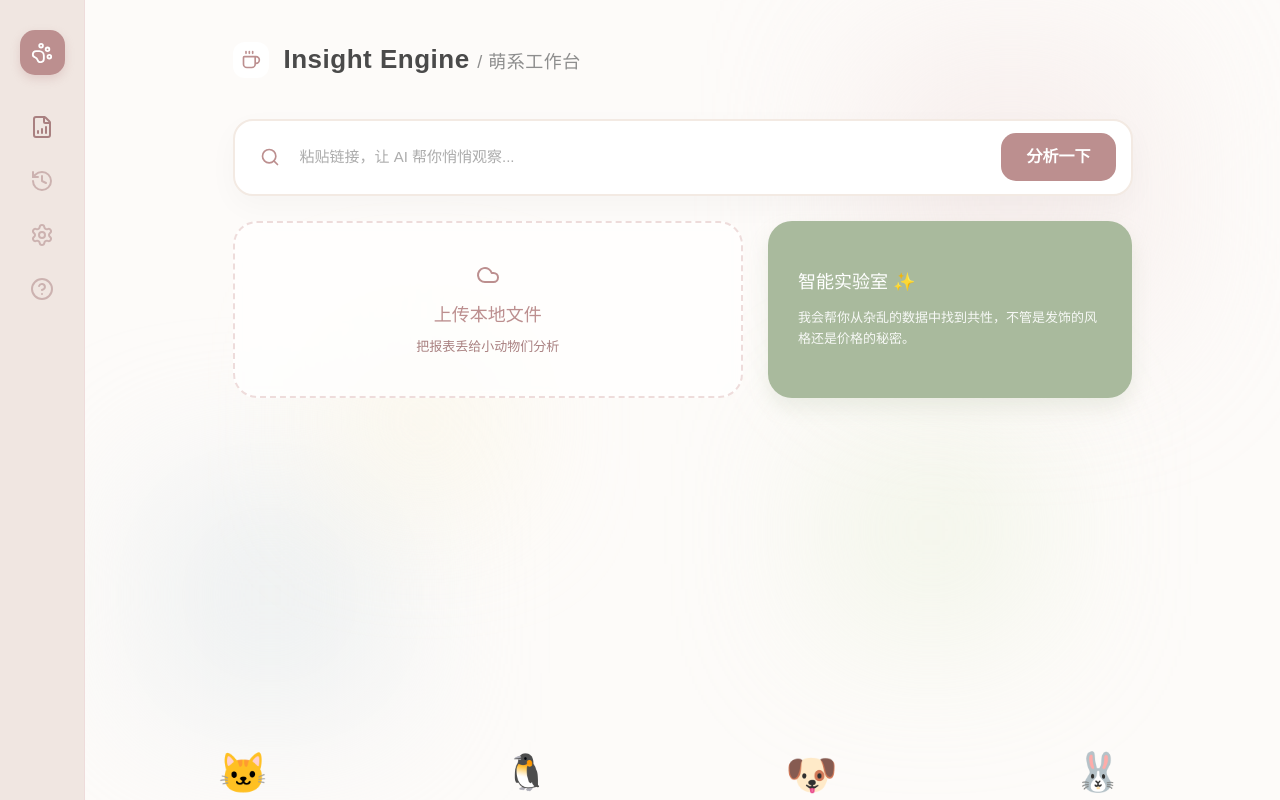
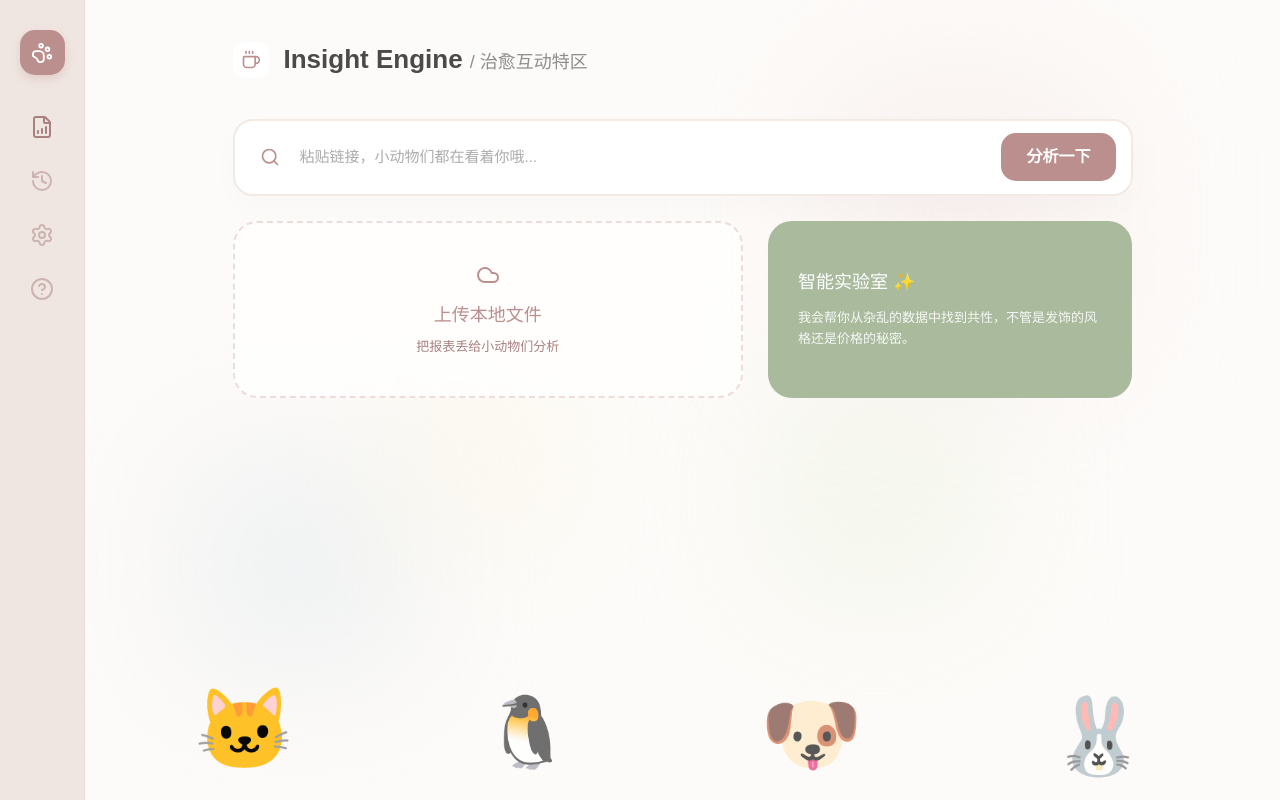
Before and after one commit to olivn11240706/insight-engine, a Next.js app in the folder web/: page / in a window 1280 px wide. Built offline with nearby package versions, Linux system fonts and the light colour scheme.

Commit message:
ui: 升级底部小动物为超级互动卡通特区，尺寸翻倍且增加 hover 互动

```diff
--- a/web/app/page.tsx
+++ b/web/app/page.tsx
@@ -4,23 +4,23 @@ import React, { useState } from 'react';
 import {
   UploadCloud, Link as LinkIcon, Search, Sparkles,
   FileBarChart, History, Settings, HelpCircle, ChevronRight,
-  PawPrint, Coffee, Cloud
+  PawPrint, Coffee, Cloud, Gift
 } from 'lucide-react';
 import { PieChart, Pie, Cell, BarChart, Bar, XAxis, YAxis, Tooltip, ResponsiveContainer } from 'recharts';
 
 const COLORS = ['#BC8F8F', '#A9BA9D', '#8FA9BC', '#BCA48F', '#9B8FBC'];
 
-// --- 萌系小动物组件 ---
-const AnimalFriends = () => (
-  <div style={{ position: 'fixed', bottom: 0, left: '100px', right: '40px', display: 'flex', justifyContent: 'space-around', alignItems: 'flex-end', pointerEvents: 'none', zIndex: 10 }}>
-    {/* 小猫 */}
-    <div className="animal" style={{ fontSize: '40px', marginBottom: '-5px' }}>🐱</div>
-    {/* 小企鹅 */}
-    <div className="animal-slow" style={{ fontSize: '35px', marginBottom: '-2px' }}>🐧</div>
-    {/* 小狗 */}
-    <div className="animal" style={{ fontSize: '42px', marginBottom: '-8px' }}>🐶</div>
-    {/* 小兔子 */}
-    <div className="animal-delay" style={{ fontSize: '38px', marginBottom: '-4px' }}>🐰</div>
+// --- 萌系互动特区组件 (超级放大+多重互动) ---
+const AnimalInteractionZone = () => (
+  <div style={{ position: 'fixed', bottom: 0, left: '100px', right: '40px', display: 'flex', justifyContent: 'space-around', alignItems: 'flex-end', pointerEvents: 'none', zIndex: 10, paddingBottom: '10px' }}>
+    {/* 小猫：探头互动 */}
+    <div className="interactive-animal cat" style={{ fontSize: '80px', cursor: 'pointer', pointerEvents: 'auto', transformOrigin: 'bottom center' }}>🐱</div>
+    {/* 小企鹅：害羞摇晃 */}
+    <div className="interactive-animal penguin" style={{ fontSize: '70px', cursor: 'pointer', pointerEvents: 'auto', marginBottom: '5px' }}>🐧</div>
+    {/* 小狗：开心摇尾 (旋转) */}
+    <div className="interactive-animal dog" style={{ fontSize: '82px', cursor: 'pointer', pointerEvents: 'auto', marginBottom: '-5px' }}>🐶</div>
+    {/* 小兔子：耳朵动弹 */}
+    <div className="interactive-animal rabbit" style={{ fontSize: '75px', cursor: 'pointer', pointerEvents: 'auto', marginBottom: '-2px' }}>🐰</div>
   </div>
 );
 
@@ -33,36 +33,21 @@ export default function CozyProfessionalEngine() {
   const handleStartAnalysis = async () => {
     if (!url && !file) return;
     setIsAnalyzing(true);
+    // 模拟数据...
     setTimeout(() => {
       setReportData({
         elements: [{ name: '温柔粉蓝', value: 40 }, { name: '治愈草木', value: 35 }, { name: '暖阳黄', value: 25 }],
         prices: [{ range: '¥0-50', count: 15 }, { range: '¥50-100', count: 30 }, { range: '¥100+', count: 12 }],
-        summary: "分析结果：该品类非常适合“情感化营销”。建议在包装中使用低饱和度的配色方案，以提升品牌的温馨感和亲和力。"
+        summary: "分析报告：基于上传数据，我们发现“情感化营销”是核心共性。建议在产品设计中引入圆润、Q弹的视觉元素，并通过增加“互动惊喜”来提升亲和力。"
       });
       setIsAnalyzing(false);
     }, 1500);
   };
 
   return (
-    <div style={{
-      minHeight: '100vh',
-      backgroundColor: '#FDFBF9',
-      display: 'flex',
-      color: '#5A5A5A',
-      fontFamily: '"Noto Sans SC", sans-serif',
-      overflow: 'hidden'
-    }}>
-      {/* 侧边栏恢复 */}
-      <aside style={{
-        width: '85px',
-        backgroundColor: '#F0E6E1',
-        display: 'flex',
-        flexDirection: 'column',
-        alignItems: 'center',
-        padding: '30px 0',
-        borderRight: '1px solid #EEDCDB',
-        zIndex: 2
-      }}>
+    <div style={{ minHeight: '100vh', backgroundColor: '#FDFBF9', display: 'flex', color: '#5A5A5A', fontFamily: '"Noto Sans SC", sans-serif', overflow: 'hidden' }}>
+      {/* 侧边栏保持不变 */}
+      <aside style={{ width: '85px', backgroundColor: '#F0E6E1', display: 'flex', flexDirection: 'column', alignItems: 'center', padding: '30px 0', borderRight: '1px solid #EEDCDB', zIndex: 2 }}>
         <div style={{ width: '45px', height: '45px', backgroundColor: '#BC8F8F', borderRadius: '15px', marginBottom: '40px', display: 'flex', alignItems: 'center', justifyContent: 'center', color: 'white', boxShadow: '0 4px 10px rgba(188,143,143,0.3)' }}>
           <PawPrint size={22} />
         </div>
@@ -75,84 +60,57 @@ export default function CozyProfessionalEngine() {
       </aside>
 
       <main style={{ flex: 1, padding: '40px', position: 'relative', overflowY: 'auto' }}>
-        {/* 四色温馨背景水彩块 */}
-        <div style={{ position: 'absolute', top: '5%', right: '10%', width: '300px', height: '300px', background: '#EEDCDB', filter: 'blur(80px)', opacity: 0.4, zIndex: 0 }} />
-        <div style={{ position: 'absolute', bottom: '10%', left: '5%', width: '250px', height: '250px', background: '#E1E8EB', filter: 'blur(70px)', opacity: 0.5, zIndex: 0 }} />
-        <div style={{ position: 'absolute', top: '40%', left: '20%', width: '200px', height: '200px', background: '#F9F3D9', filter: 'blur(60px)', opacity: 0.3, zIndex: 0 }} />
-        <div style={{ position: 'absolute', bottom: '20%', right: '20%', width: '220px', height: '220px', background: '#E3EDD3', filter: 'blur(75px)', opacity: 0.4, zIndex: 0 }} />
+        {/* 温馨四色水彩块 (微调位置以增加环抱感) */}
+        <div style={{ position: 'absolute', top: '10%', right: '15%', width: '280px', height: '280px', background: '#EEDCDB', filter: 'blur(75px)', opacity: 0.35 }} />
+        <div style={{ position: 'absolute', bottom: '15%', left: '8%', width: '230px', height: '230px', background: '#E1E8EB', filter: 'blur(65px)', opacity: 0.45 }} />
+        <div style={{ position: 'absolute', top: '45%', left: '25%', width: '190px', height: '190px', background: '#F9F3D9', filter: 'blur(55px)', opacity: 0.25 }} />
+        <div style={{ position: 'absolute', bottom: '25%', right: '25%', width: '210px', height: '210px', background: '#E3EDD3', filter: 'blur(70px)', opacity: 0.35 }} />
 
-        <div style={{ position: 'relative', zIndex: 1, maxWidth: '900px', margin: '0 auto', paddingBottom: '100px' }}>
+        <div style={{ position: 'relative', zIndex: 1, maxWidth: '900px', margin: '0 auto', paddingBottom: '120px' }}>
           <header style={{ marginBottom: '40px', display: 'flex', alignItems: 'center', gap: '15px' }}>
             <div style={{ padding: '8px', backgroundColor: 'white', borderRadius: '12px' }}><Coffee size={20} color="#BC8F8F" /></div>
-            <div>
-              <h1 style={{ fontSize: '26px', fontWeight: 'bold', letterSpacing: '0.5px', color: '#4A4A4A', margin: 0 }}>Insight Engine <span style={{ fontWeight: '300', fontSize: '18px', color: '#8E8E8E' }}>/ 萌系工作台</span></h1>
-            </div>
+            <h1 style={{ fontSize: '26px', fontWeight: 'bold', color: '#4A4A4A', margin: 0 }}>Insight Engine <span style={{ fontWeight: '300', fontSize: '18px', color: '#8E8E8E' }}>/ 治愈互动特区</span></h1>
           </header>
 
           {/* 搜索框 (上) */}
-          <div style={{
-            background: 'white',
-            borderRadius: '20px',
-            padding: '10px 15px',
-            display: 'flex',
-            alignItems: 'center',
-            boxShadow: '0 10px 30px rgba(0,0,0,0.03)',
-            marginBottom: '25px',
-            border: '2px solid #F3EAE3'
-          }}>
+          <div style={{ background: 'white', borderRadius: '20px', padding: '10px 15px', display: 'flex', alignItems: 'center', boxShadow: '0 10px 30px rgba(0,0,0,0.02)', marginBottom: '25px', border: '2px solid #F3EAE3' }}>
             <Search size={20} style={{ color: '#BC8F8F', marginLeft: '10px' }} />
             <input
               type="text"
-              placeholder="粘贴链接，让 AI 帮你悄悄观察..."
+              placeholder="粘贴链接，小动物们都在看着你哦..."
               value={url}
               onChange={(e) => setUrl(e.target.value)}
               style={{ flex: 1, border: 'none', padding: '15px 20px', fontSize: '15px', outline: 'none', background: 'transparent' }}
             />
-            <button onClick={handleStartAnalysis} style={{ backgroundColor: '#BC8F8F', color: 'white', border: 'none', padding: '12px 25px', borderRadius: '15px', cursor: 'pointer', fontWeight: '600', transition: '0.3s' }}>
+            <button onClick={handleStartAnalysis} className="jelly-button" style={{ backgroundColor: '#BC8F8F', color: 'white', border: 'none', padding: '12px 25px', borderRadius: '15px', cursor: 'pointer', fontWeight: '600' }}>
               分析一下
             </button>
           </div>
 
           {/* 上传区域 (下) */}
           <div style={{ display: 'grid', gridTemplateColumns: '1.4fr 1fr', gap: '25px', marginBottom: '40px' }}>
-            <div
-              onClick={() => document.getElementById('file-upload')?.click()}
-              style={{
-                background: 'rgba(255,255,255,0.7)',
-                backdropFilter: 'blur(5px)',
-                borderRadius: '24px',
-                padding: '40px',
-                border: '2px dashed #EEDCDB',
-                textAlign: 'center',
-                cursor: 'pointer',
-                transition: '0.3s'
-              }}
-            >
+            <div onClick={() => document.getElementById('file-upload')?.click()} style={{ background: 'rgba(255,255,255,0.7)', backdropFilter: 'blur(5px)', borderRadius: '24px', padding: '40px', border: '2px dashed #EEDCDB', textAlign: 'center', cursor: 'pointer' }}>
               <input id="file-upload" type="file" hidden onChange={(e) => setFile(e.target.files?.[0] || null)} />
               <div style={{ fontSize: '35px', marginBottom: '15px' }}><Cloud color="#BC8F8F" style={{ margin: '0 auto' }} /></div>
               <h3 style={{ fontSize: '18px', marginBottom: '8px', color: '#BC8F8F' }}>上传本地文件</h3>
               <p style={{ color: '#A98080', fontSize: '13px' }}>{file ? `已选: ${file.name}` : '把报表丢给小动物们分析'}</p>
             </div>
-
-            <div style={{ background: '#A9BA9D', borderRadius: '24px', padding: '30px', color: 'white', display: 'flex', flexDirection: 'column', justifyContent: 'center', boxShadow: '0 10px 20px rgba(169,186,157,0.2)' }}>
+            <div style={{ background: '#A9BA9D', borderRadius: '24px', padding: '30px', color: 'white', display: 'flex', flexDirection: 'column', justifyContent: 'center' }}>
               <h4 style={{ fontSize: '18px', marginBottom: '12px', display: 'flex', alignItems: 'center', gap: '8px' }}>智能实验室 ✨</h4>
-              <p style={{ fontSize: '13px', opacity: 0.9, lineHeight: '1.6' }}>
-                我会帮你从杂乱的数据中找到共性，不管是发饰的风格还是价格的秘密。
-              </p>
+              <p style={{ fontSize: '13px', opacity: 0.9, lineHeight: '1.6' }}>我会帮你从杂乱的数据中找到共性，不管是发饰的风格还是价格的秘密。</p>
             </div>
           </div>
 
-          {/* 结果展示 */}
+          {/* 结果展示与图表设计保持治愈感 */}
           {reportData && (
-            <div style={{ background: 'white', borderRadius: '30px', padding: '40px', boxShadow: '0 15px 40px rgba(0,0,0,0.04)', animation: 'popIn 0.5s ease' }}>
+            <div style={{ background: 'white', borderRadius: '30px', padding: '40px', boxShadow: '0 15px 40px rgba(0,0,0,0.03)', animation: 'popIn 0.5s ease' }}>
               <h3 style={{ fontSize: '18px', marginBottom: '30px', color: '#4A4A4A', display: 'flex', alignItems: 'center', gap: '10px' }}>
                 <div style={{ width: '4px', height: '18px', backgroundColor: '#BC8F8F', borderRadius: '2px' }} /> 深度诊断洞察
               </h3>
-
               <div style={{ display: 'grid', gridTemplateColumns: '1fr 1fr', gap: '30px', height: '260px' }}>
                 <ResponsiveContainer width="100%" height="100%">
                   <PieChart>
-                    <Pie data={reportData.elements} dataKey="value" nameKey="name" innerRadius={55} outerRadius={75} paddingAngle={10}>
+                    <Pie data={reportData.elements} innerRadius={55} outerRadius={75} paddingAngle={10} dataKey="value">
                       {reportData.elements.map((_: any, i: number) => <Cell key={i} fill={COLORS[i % COLORS.length]} stroke="none" />)}
                     </Pie>
                     <Tooltip />
@@ -166,8 +124,7 @@ export default function CozyProfessionalEngine() {
                   </BarChart>
                 </ResponsiveContainer>
               </div>
-
-              <div style={{ marginTop: '30px', padding: '20px', backgroundColor: '#FDFBF9', borderRadius: '20px', color: '#666', fontSize: '14px', lineHeight: '1.7', border: '1px solid #F3EAE3' }}>
+              <div style={{ marginTop: '30px', padding: '20px', backgroundColor: '#FDFBF9', borderRadius: '20px', color: '#666', fontSize: '14px', border: '1px solid #F3EAE3' }}>
                 {reportData.summary}
               </div>
             </div>
@@ -175,14 +132,60 @@ export default function CozyProfessionalEngine() {
         </div>
       </main>
 
-      <AnimalFriends />
+      <AnimalInteractionZone />
 
+      {/* 核心互动动画 CSS */}
       <style>{`
-        @keyframes animalFloat { 0%, 100% { transform: translateY(0); } 50% { transform: translateY(-8px); } }
-        .animal { animation: animalFloat 3s infinite ease-in-out; }
-        .animal-slow { animation: animalFloat 4s infinite ease-in-out 0.5s; }
-        .animal-delay { animation: animalFloat 3.5s infinite ease-in-out 1.2s; }
+        /* 1. 小猫互动：探头 */
+        .interactive-animal.cat:hover {
+          animation: peekaboo 1s forwards;
+        }
+        @keyframes peekaboo {
+          0% { transform: translateY(0); }
+          50% { transform: translateY(-20px) rotate(10deg); }
+          100% { transform: translateY(-5px) rotate(0); }
+        }
+
+        /* 2. 小企鹅互动：害羞摇晃 */
+        .interactive-animal.penguin:hover {
+          animation: shyShake 1.5s forwards ease-in-out;
+        }
+        @keyframes shyShake {
+          0% { transform: rotate(0); }
+          30% { transform: rotate(-15deg); }
+          60% { transform: rotate(10deg); }
+          100% { transform: rotate(0); }
+        }
+
+        /* 3. 小狗互动：开心摇尾 (Q弹旋转) */
+        .interactive-animal.dog:hover {
+          animation: happyWag 0.8s forwards;
+        }
+        @keyframes happyWag {
+          0% { transform: scale(1) rotate(0); }
+          50% { transform: scale(1.1) rotate(15deg); }
+          100% { transform: scale(1) rotate(0); }
+        }
+
+        /* 4. 小兔子互动：耳朵动弹 (上下Q弹) */
+        .interactive-animal.rabbit:hover {
+          animation: earWiggle 1.2s forwards ease-out;
+        }
+        @keyframes earWiggle {
+          0% { transform: scaleY(1); }
+          40% { transform: scaleY(0.9) translateY(10px); }
+          100% { transform: scaleY(1) translateY(0); }
+        }
+
+        /* 通用呼吸动画 (差异化时间错开) */
+        .interactive-animal { animation: breathe 4s infinite ease-in-out; }
+        .interactive-animal.penguin { animation: breathe 5s infinite ease-in-out 0.5s; }
+        .interactive-animal.dog { animation: breathe 4.5s infinite ease-in-out 1.2s; }
+        .interactive-animal.rabbit { animation: breathe 4.2s infinite ease-in-out 0.8s; }
+
+        @keyframes breathe { 0%, 100% { opacity: 0.8; } 50% { opacity: 1; } }
         @keyframes popIn { from { opacity: 0; transform: scale(0.95); } to { opacity: 1; transform: scale(1); } }
+        .jelly-button:active { transform: scale(0.95); }
       `}</style>
     </div>
   );
```
